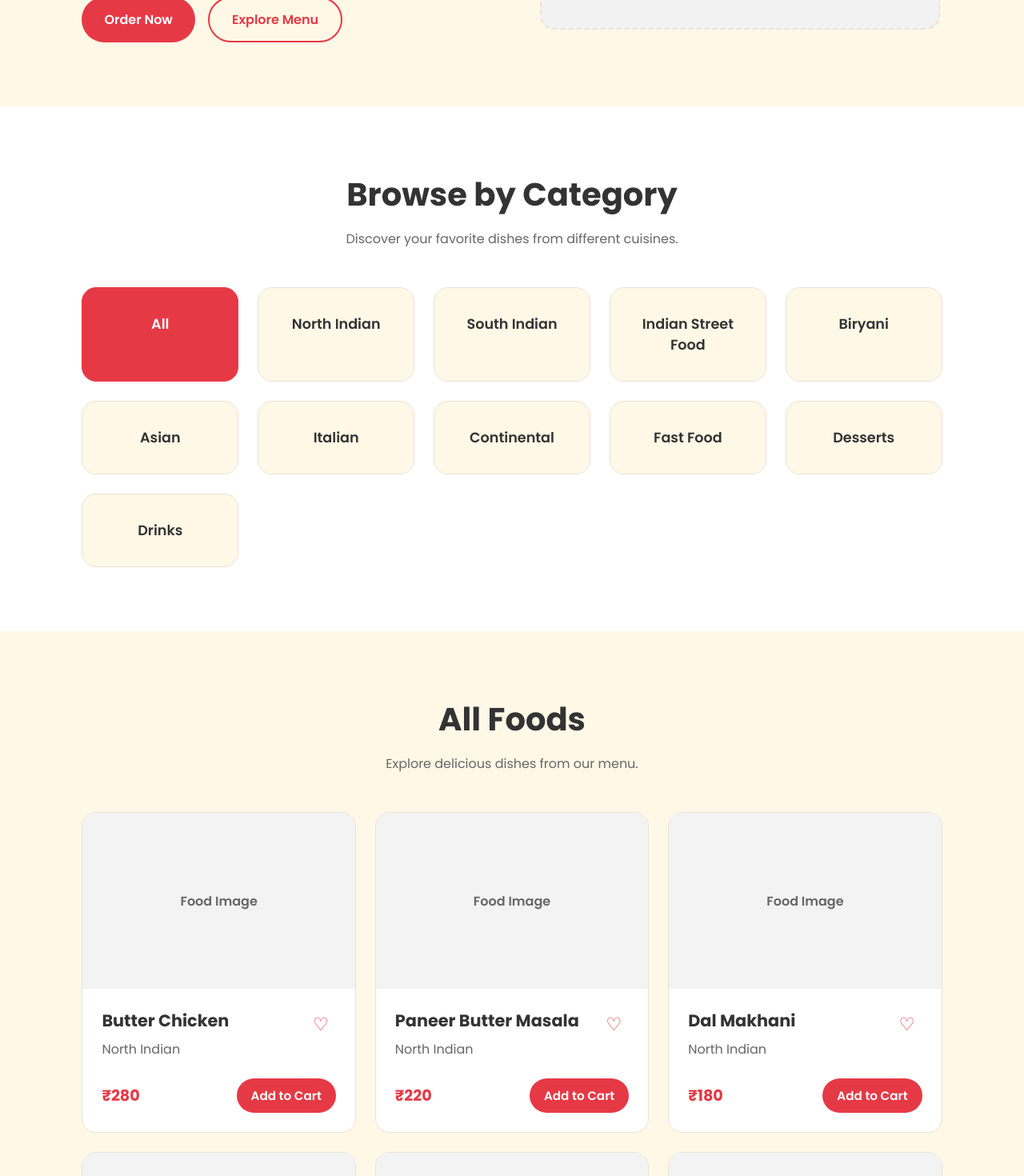
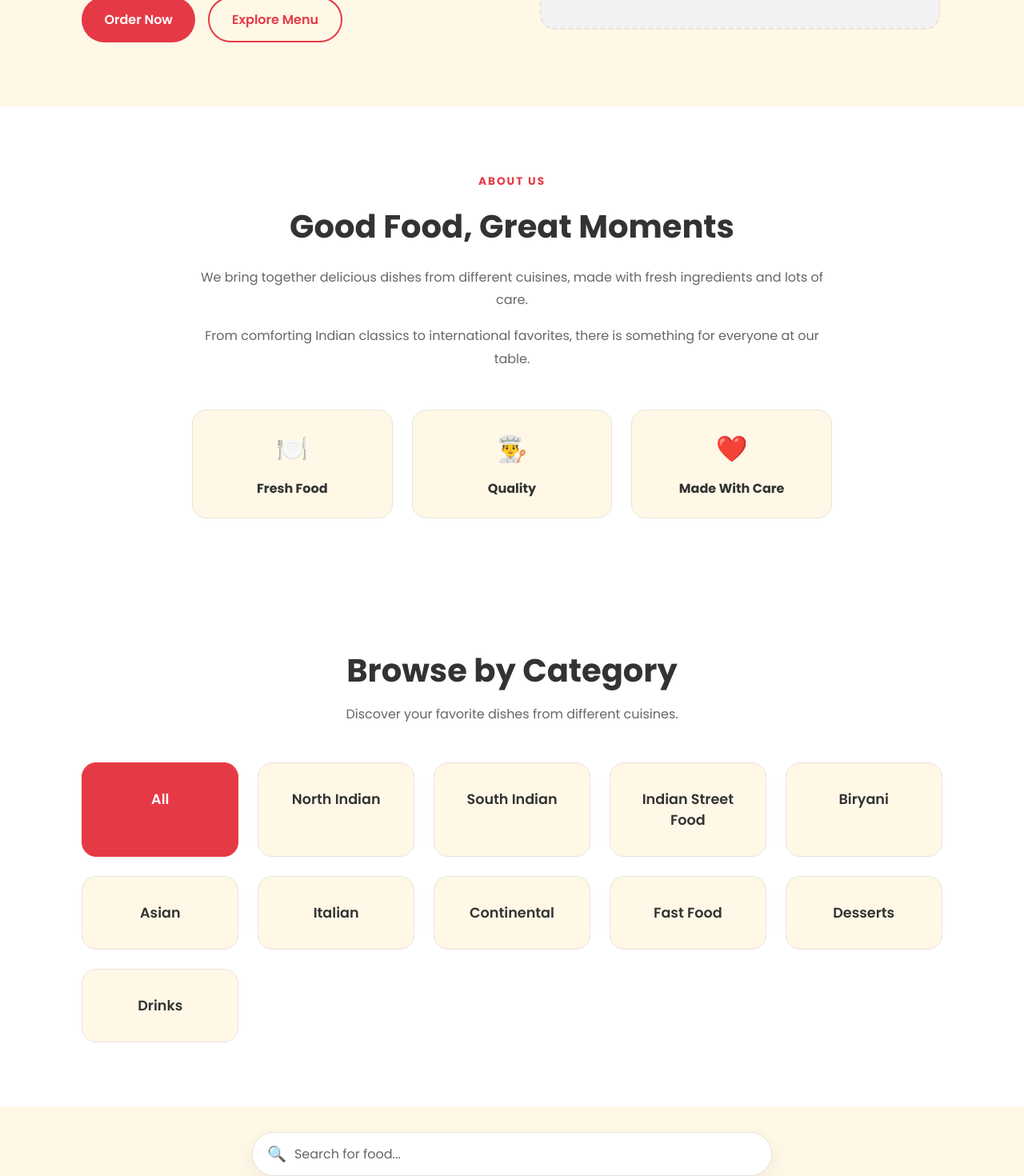
Before and after one commit to Blessy005/food-shop, a React (Vite) app in the folder food-shop/: page / in a window 1280 px wide. Shown: the part 640-2110 px from the top of the page at 80% size. Built offline with nearby package versions, Linux system fonts and the light colour scheme.

Commit message:
Add About, Contact, and Search components

```diff
--- a/food-shop/src/App.jsx
+++ b/food-shop/src/App.jsx
@@ -4,10 +4,13 @@ import "./App.css";
 import Header from "./components/Header/Header";
 import HeroSection from "./components/HeroSection/HeroSection";
 import CategorySection from "./components/CategorySection/CategorySection";
+import AboutSection from "./components/AboutSection/AboutSection";
 import FoodList from "./components/FoodList/FoodList";
 import MenuSection from "./components/MenuSection/MenuSection";
 import Favorites from "./components/Favorites/Favorites";
 import Cart from "./components/Cart/Cart";
+import SearchBar from "./components/SearchBar/SearchBar";
+import ContactSection from "./components/ContactSection/ContactSection";
 
 function App() {
   // Cart
@@ -19,12 +22,13 @@ function App() {
   // Selected Category
   const [selectedCategory, setSelectedCategory] = useState("All");
 
+  // Search
+  const [searchTerm, setSearchTerm] = useState("");
+
   // Add item to cart
   const addToCart = (item) => {
     setCart((prevCart) => {
-      const existingItem = prevCart.find(
-        (cartItem) => cartItem.id === item.id
-      );
+      const existingItem = prevCart.find((cartItem) => cartItem.id === item.id);
 
       if (existingItem) {
         return prevCart.map((cartItem) =>
@@ -33,7 +37,7 @@ function App() {
                 ...cartItem,
                 quantity: cartItem.quantity + 1,
               }
-            : cartItem
+            : cartItem,
         );
       }
 
@@ -56,8 +60,8 @@ function App() {
               ...item,
               quantity: item.quantity + 1,
             }
-          : item
-      )
+          : item,
+      ),
     );
   };
 
@@ -71,30 +75,26 @@ function App() {
                 ...item,
                 quantity: item.quantity - 1,
               }
-            : item
+            : item,
         )
-        .filter((item) => item.quantity > 0)
+        .filter((item) => item.quantity > 0),
     );
   };
 
   // Remove item
   const removeFromCart = (id) => {
-    setCart((prevCart) =>
-      prevCart.filter((item) => item.id !== id)
-    );
+    setCart((prevCart) => prevCart.filter((item) => item.id !== id));
   };
 
   // Add / Remove Favorites
   const toggleFavorite = (item) => {
     setFavorites((prevFavorites) => {
       const alreadyFavorite = prevFavorites.some(
-        (favorite) => favorite.id === item.id
+        (favorite) => favorite.id === item.id,
       );
 
       if (alreadyFavorite) {
-        return prevFavorites.filter(
-          (favorite) => favorite.id !== item.id
-        );
+        return prevFavorites.filter((favorite) => favorite.id !== item.id);
       }
 
       return [...prevFavorites, item];
@@ -103,15 +103,13 @@ function App() {
 
   return (
     <div className="App">
-
       <Header
-        cartCount={cart.reduce(
-          (total, item) => total + item.quantity,
-          0
-        )}
+        cartCount={cart.reduce((total, item) => total + item.quantity, 0)}
       />
 
       <HeroSection />
+
+      <AboutSection />
 
       {/* Browse by Category */}
       <CategorySection
@@ -119,9 +117,12 @@ function App() {
         setSelectedCategory={setSelectedCategory}
       />
 
+      <SearchBar searchTerm={searchTerm} setSearchTerm={setSearchTerm} />
+
       {/* Food List */}
       <FoodList
         selectedCategory={selectedCategory}
+        searchTerm={searchTerm}
         addToCart={addToCart}
         toggleFavorite={toggleFavorite}
         favorites={favorites}
@@ -141,6 +142,8 @@ function App() {
         toggleFavorite={toggleFavorite}
       />
 
+      <ContactSection />
+
       {/* Cart */}
       <Cart
         cart={cart}
@@ -148,7 +151,6 @@ function App() {
         decreaseQuantity={decreaseQuantity}
         removeFromCart={removeFromCart}
       />
-
     </div>
   );
 }
--- /dev/null
+++ b/food-shop/src/components/AboutSection/AboutSection.css
@@ -0,0 +1,95 @@
+.about-section {
+  padding: 80px 8%;
+  background: var(--surface);
+}
+
+.about-container {
+  max-width: 1100px;
+  margin: 0 auto;
+}
+
+.about-content {
+  max-width: 800px;
+  margin: 0 auto;
+  text-align: center;
+}
+
+.about-tag {
+  display: inline-block;
+  color: var(--primary);
+  font-size: 0.85rem;
+  font-weight: 700;
+  letter-spacing: 2px;
+  margin-bottom: 1rem;
+}
+
+.about-content h2 {
+  color: var(--text);
+  font-size: 2.5rem;
+  margin-bottom: 1.2rem;
+}
+
+.about-content p {
+  color: var(--text-light);
+  font-size: 1rem;
+  line-height: 1.8;
+  margin-bottom: 1rem;
+}
+
+.about-features {
+  display: grid;
+  grid-template-columns: repeat(3, 1fr);
+  gap: 1.5rem;
+  margin-top: 3rem;
+}
+
+.about-feature {
+  background: var(--background);
+  border: 1px solid var(--border);
+  border-radius: var(--radius);
+  padding: 1.5rem;
+  transition: var(--transition);
+}
+
+.about-feature:hover {
+  transform: translateY(-5px);
+  box-shadow: var(--shadow);
+}
+
+.about-feature span {
+  display: block;
+  font-size: 2rem;
+  margin-bottom: 0.8rem;
+}
+
+.about-feature h3 {
+  color: var(--text);
+  font-size: 1rem;
+}
+
+/* Tablet */
+@media (max-width: 768px) {
+  .about-section {
+    padding: 60px 5%;
+  }
+
+  .about-content h2 {
+    font-size: 2rem;
+  }
+
+  .about-features {
+    grid-template-columns: 1fr;
+    gap: 1rem;
+  }
+}
+
+/* Small Mobile */
+@media (max-width: 480px) {
+  .about-content h2 {
+    font-size: 1.8rem;
+  }
+
+  .about-content p {
+    font-size: 0.95rem;
+  }
+}
--- /dev/null
+++ b/food-shop/src/components/AboutSection/AboutSection.jsx
@@ -0,0 +1,50 @@
+import "./AboutSection.css";
+
+function AboutSection() {
+  return (
+    <section className="about-section" id="about">
+      <div className="about-container">
+
+        <div className="about-content">
+          <span className="about-tag">ABOUT US</span>
+
+          <h2>
+            Good Food, Great Moments
+          </h2>
+
+          <p>
+            We bring together delicious dishes from
+            different cuisines, made with fresh
+            ingredients and lots of care.
+          </p>
+
+          <p>
+            From comforting Indian classics to
+            international favorites, there is
+            something for everyone at our table.
+          </p>
+
+          <div className="about-features">
+            <div className="about-feature">
+              <span>🍽️</span>
+              <h3>Fresh Food</h3>
+            </div>
+
+            <div className="about-feature">
+              <span>👨‍🍳</span>
+              <h3>Quality</h3>
+            </div>
+
+            <div className="about-feature">
+              <span>❤️</span>
+              <h3>Made With Care</h3>
+            </div>
+          </div>
+        </div>
+
+      </div>
+    </section>
+  );
+}
+
+export default AboutSection;
--- /dev/null
+++ b/food-shop/src/components/ContactSection/ContactSection.css
@@ -0,0 +1,193 @@
+.contact-section {
+  padding: 80px 8%;
+  background: var(--background);
+}
+
+.contact-container {
+  max-width: 1100px;
+  margin: 0 auto;
+}
+
+.contact-section .section-title {
+  text-align: center;
+  margin-bottom: 3rem;
+}
+
+.contact-tag {
+  display: inline-block;
+  color: var(--primary);
+  font-size: 0.85rem;
+  font-weight: 700;
+  letter-spacing: 2px;
+  margin-bottom: 1rem;
+}
+
+.contact-section .section-title h2 {
+  font-size: 2.5rem;
+  color: var(--text);
+  margin-bottom: 0.8rem;
+}
+
+.contact-section .section-title p {
+  color: var(--text-light);
+  font-size: 1rem;
+}
+
+/* Contact Layout */
+
+.contact-content {
+  display: grid;
+  grid-template-columns: 1fr 1fr;
+  gap: 3rem;
+  align-items: start;
+}
+
+/* Contact Information */
+
+.contact-info {
+  display: flex;
+  flex-direction: column;
+  gap: 1.5rem;
+}
+
+.contact-item {
+  display: flex;
+  align-items: center;
+  gap: 1rem;
+
+  background: var(--surface);
+  border: 1px solid var(--border);
+  border-radius: var(--radius);
+  padding: 1.3rem;
+
+  transition: var(--transition);
+}
+
+.contact-item:hover {
+  transform: translateY(-4px);
+  box-shadow: var(--shadow);
+}
+
+.contact-item > span {
+  width: 50px;
+  height: 50px;
+
+  display: flex;
+  align-items: center;
+  justify-content: center;
+
+  background: var(--background);
+  border-radius: 50%;
+
+  font-size: 1.4rem;
+}
+
+.contact-item h3 {
+  color: var(--text);
+  font-size: 1rem;
+  margin-bottom: 0.3rem;
+}
+
+.contact-item p {
+  color: var(--text-light);
+  font-size: 0.9rem;
+}
+
+/* Contact Form */
+
+.contact-form {
+  display: flex;
+  flex-direction: column;
+  gap: 1rem;
+
+  background: var(--surface);
+  border: 1px solid var(--border);
+  border-radius: var(--radius);
+  padding: 2rem;
+}
+
+.contact-form input,
+.contact-form textarea {
+  width: 100%;
+  border: 1px solid var(--border);
+  border-radius: 10px;
+
+  padding: 13px 15px;
+
+  background: var(--background);
+  color: var(--text);
+
+  font-family: inherit;
+  font-size: 0.95rem;
+
+  outline: none;
+  transition: var(--transition);
+}
+
+.contact-form textarea {
+  resize: vertical;
+}
+
+.contact-form input:focus,
+.contact-form textarea:focus {
+  border-color: var(--primary);
+}
+
+.contact-form input::placeholder,
+.contact-form textarea::placeholder {
+  color: var(--text-light);
+}
+
+.contact-form button {
+  border: none;
+  border-radius: 50px;
+
+  padding: 13px 20px;
+
+  background: var(--primary);
+  color: #ffffff;
+
+  font-size: 0.95rem;
+  font-weight: 600;
+
+  cursor: pointer;
+  transition: var(--transition);
+}
+
+.contact-form button:hover {
+  background: var(--primary-dark);
+  transform: translateY(-2px);
+}
+
+/* Tablet */
+
+@media (max-width: 768px) {
+  .contact-section {
+    padding: 60px 5%;
+  }
+
+  .contact-section .section-title h2 {
+    font-size: 2rem;
+  }
+
+  .contact-content {
+    grid-template-columns: 1fr;
+    gap: 2rem;
+  }
+}
+
+/* Mobile */
+
+@media (max-width: 480px) {
+  .contact-section .section-title h2 {
+    font-size: 1.8rem;
+  }
+
+  .contact-form {
+    padding: 1.5rem;
+  }
+
+  .contact-item {
+    padding: 1rem;
+  }
+}
--- /dev/null
+++ b/food-shop/src/components/ContactSection/ContactSection.jsx
@@ -0,0 +1,79 @@
+import "./ContactSection.css";
+
+function ContactSection() {
+  return (
+    <section className="contact-section" id="contact">
+      <div className="contact-container">
+
+        <div className="section-title">
+          <span className="contact-tag">CONTACT US</span>
+
+          <h2>We'd Love to Hear From You</h2>
+
+          <p>
+            Have a question, suggestion, or just want to say hello?
+            Get in touch with us.
+          </p>
+        </div>
+
+        <div className="contact-content">
+
+          <div className="contact-info">
+
+            <div className="contact-item">
+              <span>📍</span>
+              <div>
+                <h3>Visit Us</h3>
+                <p>123 Food Street, Chennai</p>
+              </div>
+            </div>
+
+            <div className="contact-item">
+              <span>📞</span>
+              <div>
+                <h3>Call Us</h3>
+                <p>+91 1234567890</p>
+              </div>
+            </div>
+
+            <div className="contact-item">
+              <span>✉️</span>
+              <div>
+                <h3>Email Us</h3>
+                <p>hello@foodhouse.com</p>
+              </div>
+            </div>
+
+          </div>
+
+          <form className="contact-form">
+
+            <input
+              type="text"
+              placeholder="Your Name"
+            />
+
+            <input
+              type="email"
+              placeholder="Your Email"
+            />
+
+            <textarea
+              rows="5"
+              placeholder="Your Message"
+            ></textarea>
+
+            <button type="submit">
+              Send Message
+            </button>
+
+          </form>
+
+        </div>
+
+      </div>
+    </section>
+  );
+}
+
+export default ContactSection;
--- a/food-shop/src/components/FoodList/FoodList.jsx
+++ b/food-shop/src/components/FoodList/FoodList.jsx
@@ -4,16 +4,21 @@ import FoodCard from "../FoodCard/FoodCard";
 
 function FoodList({
   selectedCategory,
+  searchTerm,
   addToCart,
   toggleFavorite,
   favorites,
 }) {
-  const filteredFoods =
-    selectedCategory === "All"
-      ? menuData
-      : menuData.filter(
-          (item) => item.category === selectedCategory
-        );
+  const filteredFoods = menuData.filter((item) => {
+    const matchesCategory =
+      selectedCategory === "All" ||
+      item.category === selectedCategory;
+
+    const matchesSearch =
+      item.name.toLowerCase().includes(searchTerm.toLowerCase());
+
+    return matchesCategory && matchesSearch;
+  });
 
   return (
     <section className="food-list" id="food-list">
@@ -33,7 +38,7 @@ function FoodList({
 
         {filteredFoods.length === 0 ? (
           <p className="no-foods">
-            No foods found in this category.
+            No foods found.
           </p>
         ) : (
           <div className="food-list-grid">
@@ -54,6 +59,7 @@ function FoodList({
             })}
           </div>
         )}
+
       </div>
     </section>
   );
--- /dev/null
+++ b/food-shop/src/components/SearchBar/SearchBar.css
@@ -0,0 +1,41 @@
+.search-bar {
+  width: 100%;
+  max-width: 650px;
+  margin: 2rem auto;
+  display: flex;
+  align-items: center;
+  gap: 10px;
+
+  background: var(--surface);
+  border: 1px solid var(--border);
+  border-radius: 50px;
+  padding: 12px 18px;
+
+  box-shadow: var(--shadow);
+}
+
+.search-icon {
+  font-size: 1.2rem;
+}
+
+.search-bar input {
+  flex: 1;
+  border: none;
+  outline: none;
+  background: transparent;
+
+  font-size: 1rem;
+  color: var(--text);
+}
+
+.search-bar input::placeholder {
+  color: var(--text-light);
+}
+
+.clear-search {
+  border: none;
+  background: transparent;
+  color: var(--text-light);
+  font-size: 1rem;
+  cursor: pointer;
+}
--- /dev/null
+++ b/food-shop/src/components/SearchBar/SearchBar.jsx
@@ -0,0 +1,27 @@
+import "./SearchBar.css";
+
+function SearchBar({ searchTerm, setSearchTerm }) {
+  return (
+    <div className="search-bar">
+      <span className="search-icon">🔍</span>
+
+      <input
+        type="text"
+        placeholder="Search for food..."
+        value={searchTerm}
+        onChange={(e) => setSearchTerm(e.target.value)}
+      />
+
+      {searchTerm && (
+        <button
+          className="clear-search"
+          onClick={() => setSearchTerm("")}
+        >
+          ✕
+        </button>
+      )}
+    </div>
+  );
+}
+
+export default SearchBar;
```
